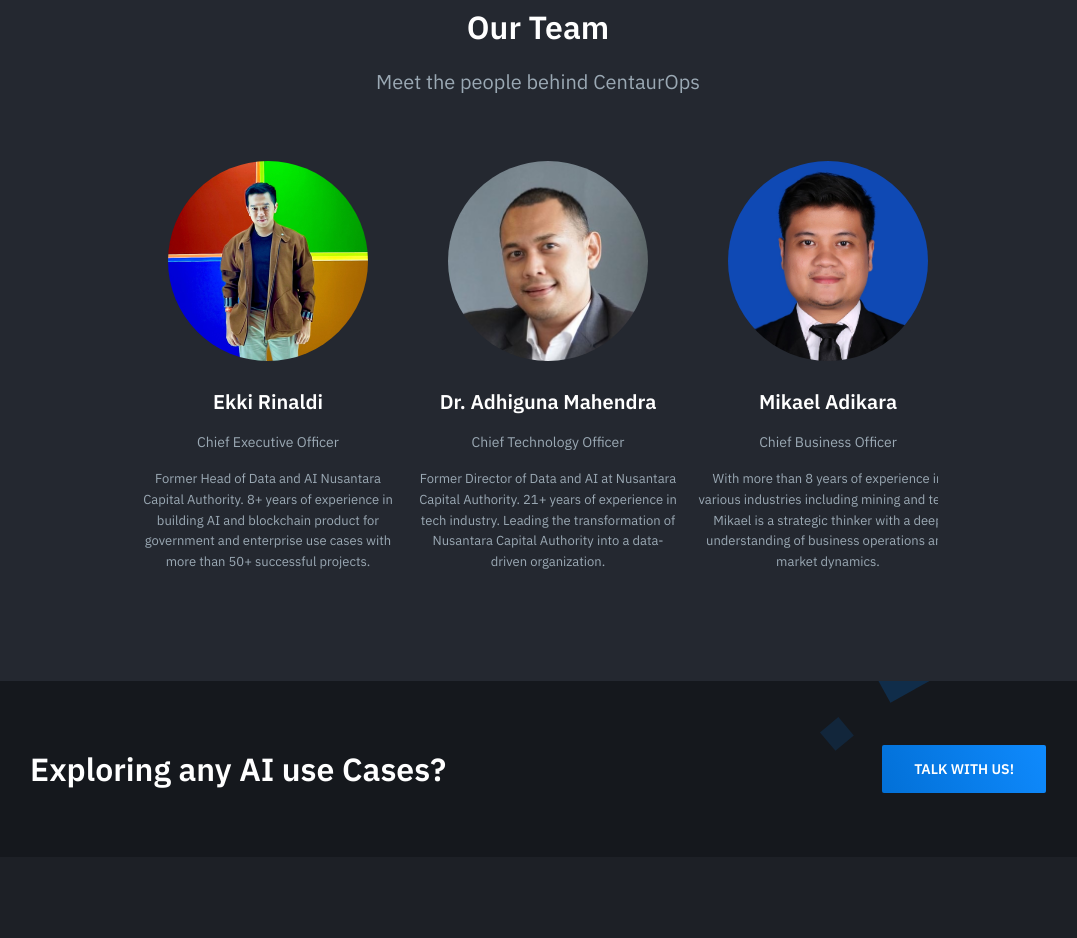
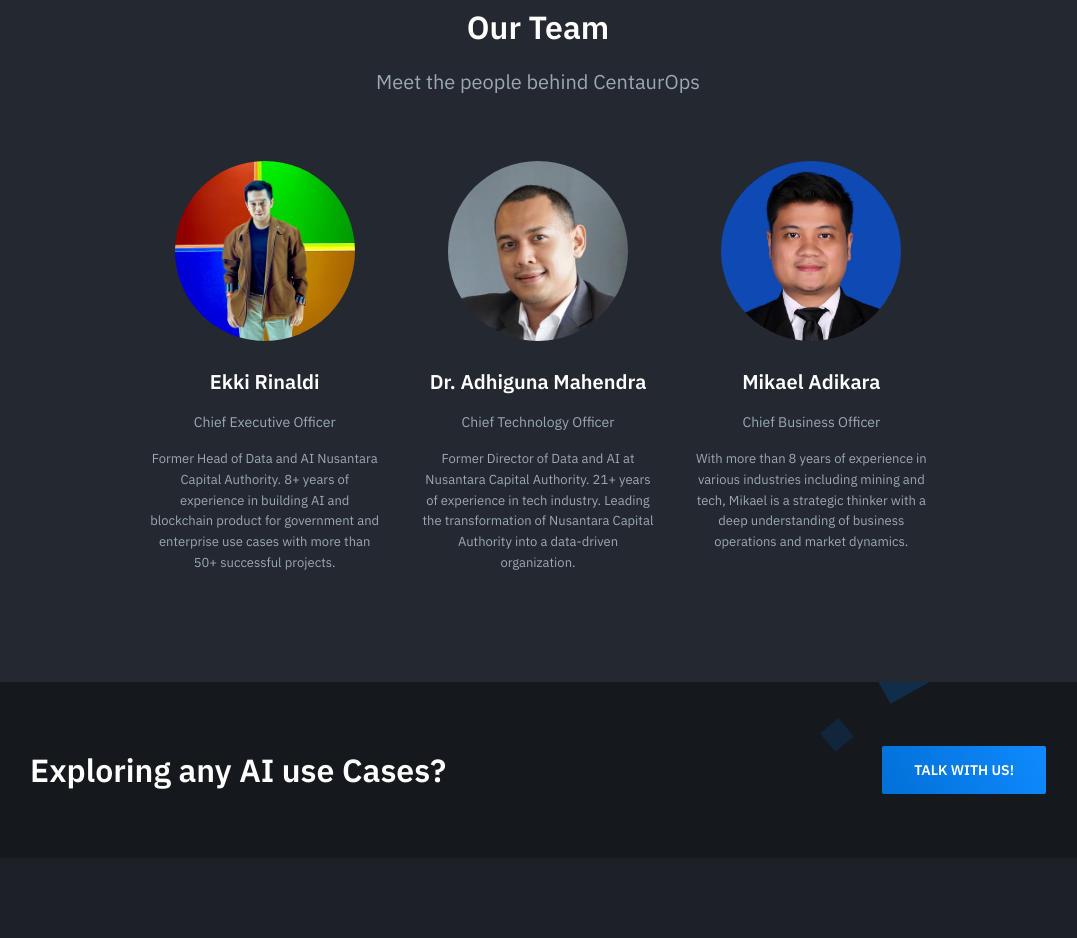
Before and after one commit to ekkirinaldi/landing-page-centaurops, a website: page index.html in a window 1280 px wide. Shown: the part 2481-3419 px from the top of the page, without its empty margins (102-1179 px from the left). Drawn offline with nearby package versions, Linux system fonts and the light colour scheme.

Commit message:
team alignment

```diff
--- a/index.html
+++ b/index.html
@@ -129,33 +129,33 @@
                             <h2 class="section-title mt-0" style="color: white; font-size: 32px; margin-bottom: 16px;">Our Team</h2>
                             <p class="section-paragraph mb-0" style="color: #9BA9B4; margin-bottom: 64px;">Meet the people behind CentaurOps</p>
                         </div>
-                        <div class="team-members" style="display: flex; justify-content: space-between; gap: 20px; margin-top: 48px; flex-wrap: nowrap; overflow-x: auto; padding-bottom: 20px;">
+                        <div class="team-members" style="display: flex; justify-content: space-between; gap: 20px; margin-top: 48px; padding-bottom: 20px;">
                             <!-- Team Member 1 -->
-                            <div class="team-member text-center" style="flex: 0 0 calc(33.33% - 14px); min-width: 260px; display: flex; flex-direction: column; align-items: center;">
+                            <div class="team-member text-center" style="flex: 1; display: flex; flex-direction: column; align-items: center;">
                                 <div style="margin-bottom: 24px; display: flex; justify-content: center;">
-                                    <img src="dist/images/ekki-rinaldi.jpeg" alt="Ekki Rinaldi" style="width: 200px; height: 200px; border-radius: 50%; object-fit: cover; object-position: center 20%;">
+                                    <img src="dist/images/ekki-rinaldi.jpeg" alt="Ekki Rinaldi" style="width: 180px; height: 180px; border-radius: 50%; object-fit: cover; object-position: center 20%;">
                                 </div>
                                 <h4 class="team-member-name" style="color: white; font-size: 20px; margin: 0;">Ekki Rinaldi</h4>
                                 <p class="team-member-role" style="color: #9BA9B4; margin-top: 8px; margin-bottom: 12px; font-size: 14px;">Chief Executive Officer</p>
-                                <p class="team-member-description" style="color: #9BA9B4; font-size: 13px; line-height: 1.6; margin: 0 auto; text-align: center;">Former Head of Data and AI Nusantara Capital Authority. 8+ years of experience in building AI and blockchain product for government and enterprise use cases with more than 50+ successful projects.</p>
+                                <p class="team-member-description" style="color: #9BA9B4; font-size: 13px; line-height: 1.6; margin: 0 auto; text-align: center; padding: 0 10px;">Former Head of Data and AI Nusantara Capital Authority. 8+ years of experience in building AI and blockchain product for government and enterprise use cases with more than 50+ successful projects.</p>
                             </div>
                             <!-- Team Member 2 -->
-                            <div class="team-member text-center" style="flex: 0 0 calc(33.33% - 14px); min-width: 260px; display: flex; flex-direction: column; align-items: center;">
+                            <div class="team-member text-center" style="flex: 1; display: flex; flex-direction: column; align-items: center;">
                                 <div style="margin-bottom: 24px; display: flex; justify-content: center;">
-                                    <img src="dist/images/adhiguna-mahendra.jpeg" alt="Dr. Adhiguna Mahendra" style="width: 200px; height: 200px; border-radius: 50%; object-fit: cover; object-position: center 30%;">
+                                    <img src="dist/images/adhiguna-mahendra.jpeg" alt="Dr. Adhiguna Mahendra" style="width: 180px; height: 180px; border-radius: 50%; object-fit: cover; object-position: center 30%;">
                                 </div>
                                 <h4 class="team-member-name" style="color: white; font-size: 20px; margin: 0;">Dr. Adhiguna Mahendra</h4>
                                 <p class="team-member-role" style="color: #9BA9B4; margin-top: 8px; margin-bottom: 12px; font-size: 14px;">Chief Technology Officer</p>
-                                <p class="team-member-description" style="color: #9BA9B4; font-size: 13px; line-height: 1.6; margin: 0 auto; text-align: center;">Former Director of Data and AI at Nusantara Capital Authority. 21+ years of experience in tech industry. Leading the transformation of Nusantara Capital Authority into a data-driven organization.</p>
+                                <p class="team-member-description" style="color: #9BA9B4; font-size: 13px; line-height: 1.6; margin: 0 auto; text-align: center; padding: 0 10px;">Former Director of Data and AI at Nusantara Capital Authority. 21+ years of experience in tech industry. Leading the transformation of Nusantara Capital Authority into a data-driven organization.</p>
                             </div>
                             <!-- Team Member 3 -->
-                            <div class="team-member text-center" style="flex: 0 0 calc(33.33% - 14px); min-width: 260px; display: flex; flex-direction: column; align-items: center;">
+                            <div class="team-member text-center" style="flex: 1; display: flex; flex-direction: column; align-items: center;">
                                 <div style="margin-bottom: 24px; display: flex; justify-content: center;">
-                                    <img src="dist/images/mikael-adikara.jpeg" alt="Mikael Adikara" style="width: 200px; height: 200px; border-radius: 50%; object-fit: cover; object-position: center 20%;">
+                                    <img src="dist/images/mikael-adikara.jpeg" alt="Mikael Adikara" style="width: 180px; height: 180px; border-radius: 50%; object-fit: cover; object-position: center 20%;">
                                 </div>
                                 <h4 class="team-member-name" style="color: white; font-size: 20px; margin: 0;">Mikael Adikara</h4>
                                 <p class="team-member-role" style="color: #9BA9B4; margin-top: 8px; margin-bottom: 12px; font-size: 14px;">Chief Business Officer</p>
-                                <p class="team-member-description" style="color: #9BA9B4; font-size: 13px; line-height: 1.6; margin: 0 auto; text-align: center;">With more than 8 years of experience in various industries including mining and tech, Mikael is a strategic thinker with a deep understanding of business operations and market dynamics.</p>
+                                <p class="team-member-description" style="color: #9BA9B4; font-size: 13px; line-height: 1.6; margin: 0 auto; text-align: center; padding: 0 10px;">With more than 8 years of experience in various industries including mining and tech, Mikael is a strategic thinker with a deep understanding of business operations and market dynamics.</p>
                             </div>
                         </div>
                     </div>
```
